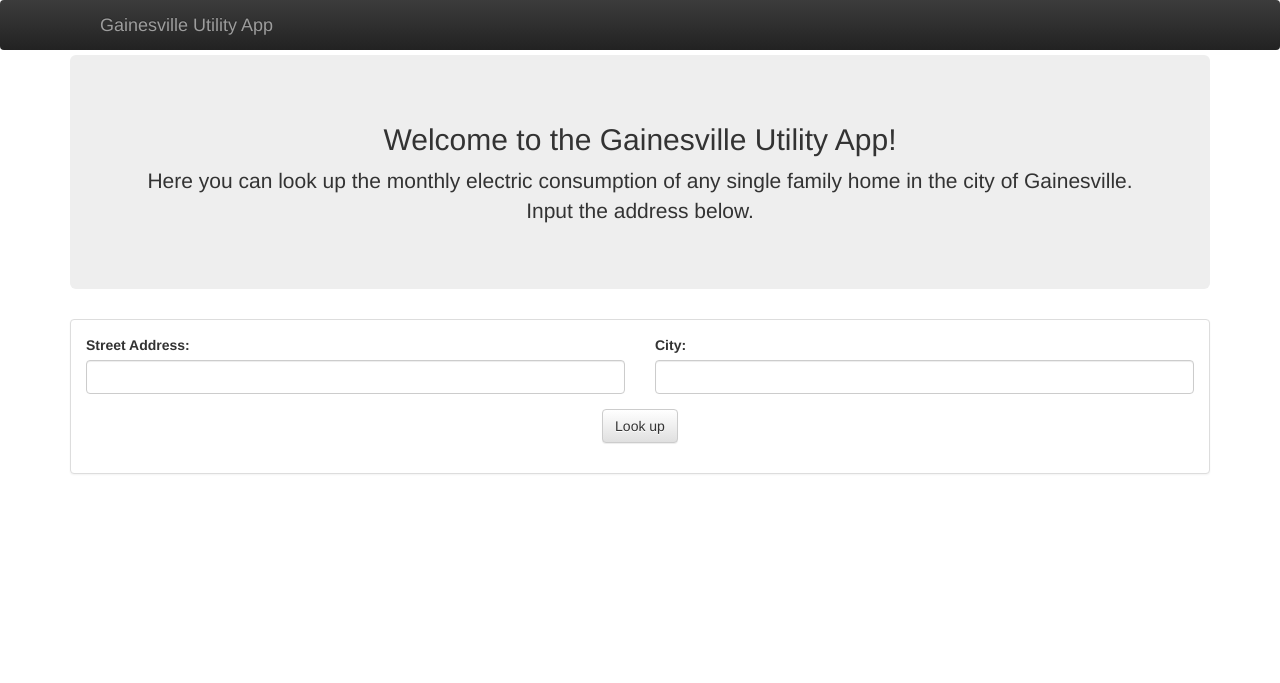
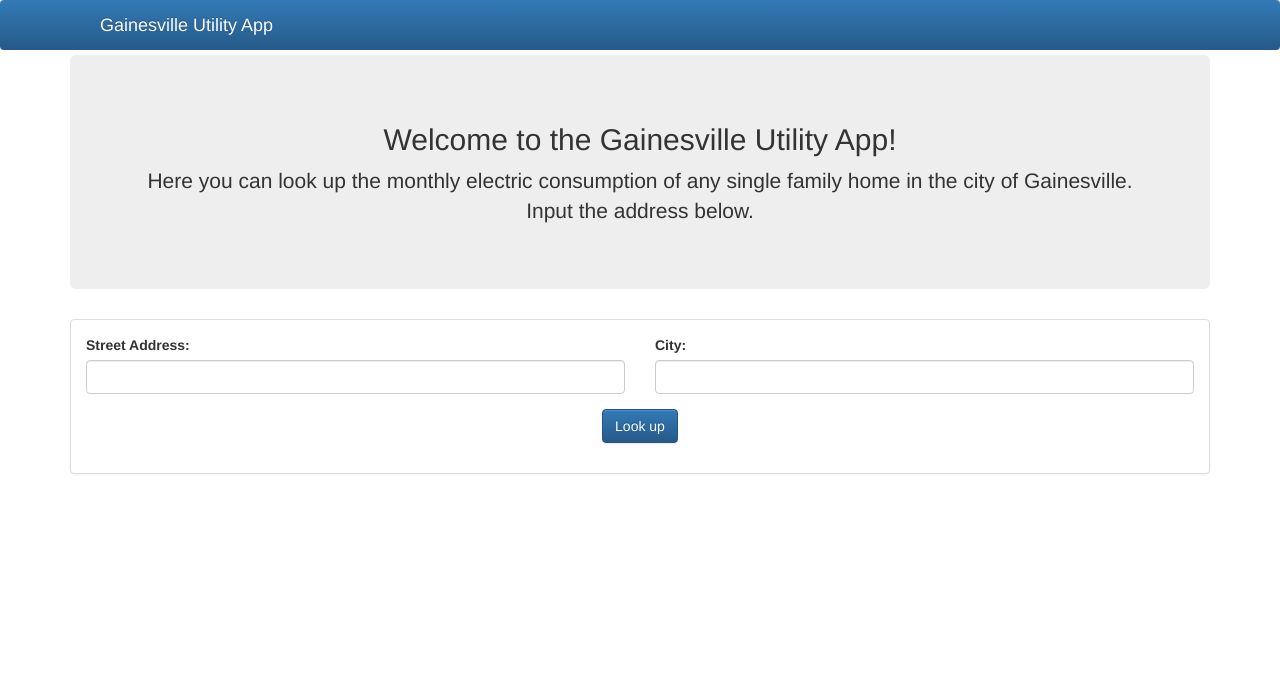
Before and after one commit to mikeful92/gvilleapp, a Django app: page / in a window 1280 px wide. Shown: the top 683 px of the page. Run offline with Django 3.2, Linux system fonts and the light colour scheme; some libraries are stand-ins or nearby versions.

Commit message:
Changes to navbar

```diff
--- a/static/static_dirs/css/main.css
+++ b/static/static_dirs/css/main.css
@@ -5,3 +5,11 @@ header{
 .results{
     margin-bottom: 80px;
 }
+
+.mainbar{
+    background-image: linear-gradient(to bottom,#337ab7 0,#265a88 100%)
+}
+
+.navbar-inverse .navbar-brand {
+  color: white;
+}
--- a/templates/base.html
+++ b/templates/base.html
@@ -12,12 +12,12 @@
         <link rel="stylesheet" href='{% static "css/main.css" %}'/>
     </head>
     <body>
-        <header class="navbar-inverse">
+        <header class="mainbar navbar-inverse">
             <div class="container">
                 <nav>
                     <div class="container-fluid">
                         <div class="navbar-header">
-                            <a class="navbar-brand" href="#">
+                            <a class="navbar-brand" href="/">
                                 Gainesville Utility App
                             </a>
                         </div>
--- a/templates/home.html
+++ b/templates/home.html
@@ -19,7 +19,7 @@
                     </div>
                 </div>
                     <div class="form-group text-center">
-                        <button type="submit" class="btn btn-default form-submit">Look up</button>
+                        <button type="submit" class="btn btn-primary form-submit">Look up</button>
                     </div>
             </form>
         </div>
--- a/templates/results.html
+++ b/templates/results.html
@@ -19,7 +19,7 @@
                     </div>
                 </div>
                     <div class="form-group text-center">
-                        <button type="submit" class="btn btn-default form-submit">Look up</button>
+                        <button type="submit" class="btn btn-primary form-submit">Look up</button>
                     </div>
             </form>
         </div>
```
Also changed, not shown: 1 other file.
